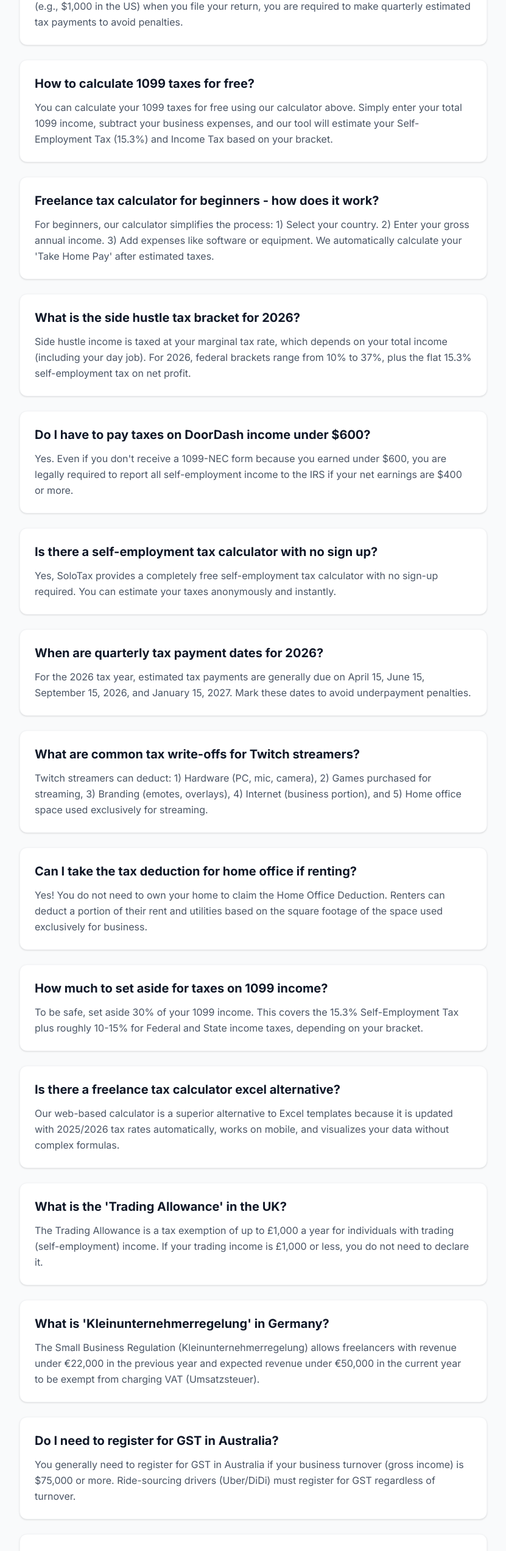
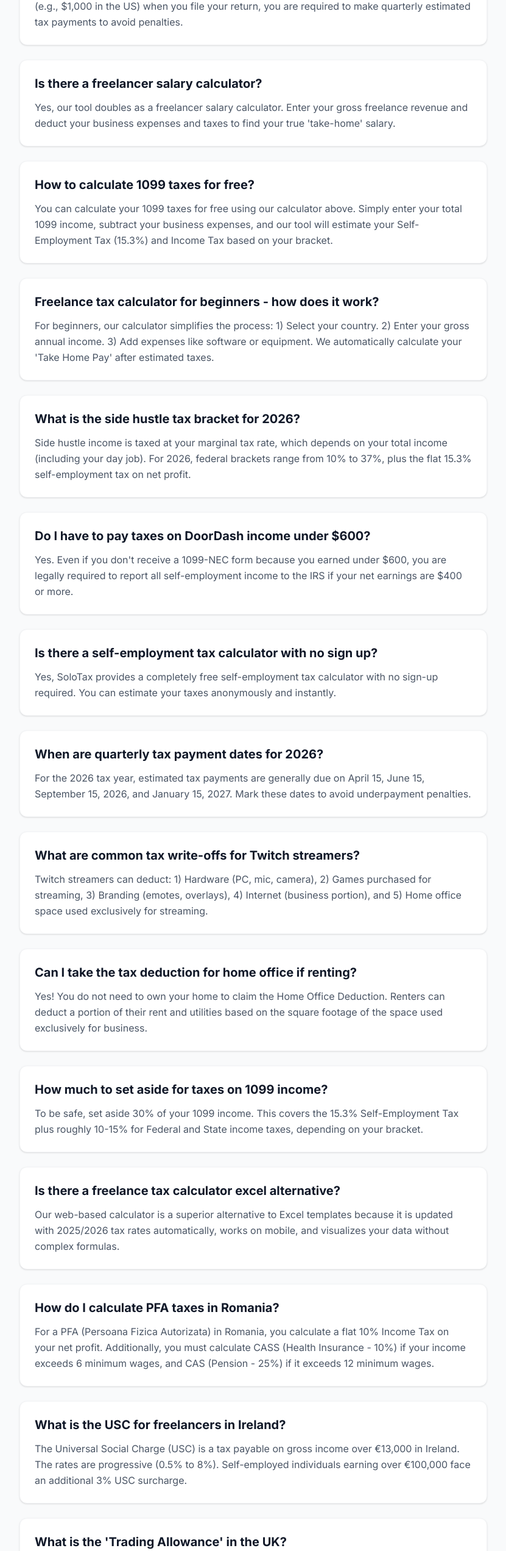
Before and after one commit to Edinam27/freelance-tax, a Next.js app: page /faq in a window 1280 px wide. Shown: the part 940-3484 px from the top of the page at 61% size, without its empty margins (224-1055 px from the left). Built offline with nearby package versions, Linux system fonts and the light colour scheme.

Commit message:
feat: add targeted FAQs for Ireland, Romania, and salary calculator keywords

```diff
--- a/app/faq/page.tsx
+++ b/app/faq/page.tsx
@@ -31,6 +31,10 @@ export default function FAQPage() {
     },
 
     // --- Low Competition / Long-Tail Keywords (SEO Focus) ---
+    {
+      question: "Is there a freelancer salary calculator?",
+      answer: "Yes, our tool doubles as a freelancer salary calculator. Enter your gross freelance revenue and deduct your business expenses and taxes to find your true 'take-home' salary."
+    },
     {
       question: "How to calculate 1099 taxes for free?",
       answer: "You can calculate your 1099 taxes for free using our calculator above. Simply enter your total 1099 income, subtract your business expenses, and our tool will estimate your Self-Employment Tax (15.3%) and Income Tax based on your bracket."
@@ -73,6 +77,14 @@ export default function FAQPage() {
     },
 
     // --- Specific Scenarios & Countries ---
+    {
+      question: "How do I calculate PFA taxes in Romania?",
+      answer: "For a PFA (Persoana Fizica Autorizata) in Romania, you calculate a flat 10% Income Tax on your net profit. Additionally, you must calculate CASS (Health Insurance - 10%) if your income exceeds 6 minimum wages, and CAS (Pension - 25%) if it exceeds 12 minimum wages."
+    },
+    {
+      question: "What is the USC for freelancers in Ireland?",
+      answer: "The Universal Social Charge (USC) is a tax payable on gross income over €13,000 in Ireland. The rates are progressive (0.5% to 8%). Self-employed individuals earning over €100,000 face an additional 3% USC surcharge."
+    },
     {
       question: "What is the 'Trading Allowance' in the UK?",
       answer: "The Trading Allowance is a tax exemption of up to £1,000 a year for individuals with trading (self-employment) income. If your trading income is £1,000 or less, you do not need to declare it."
```
